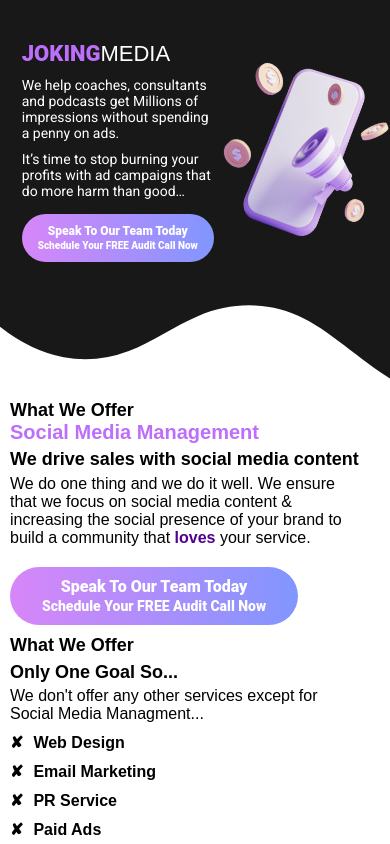
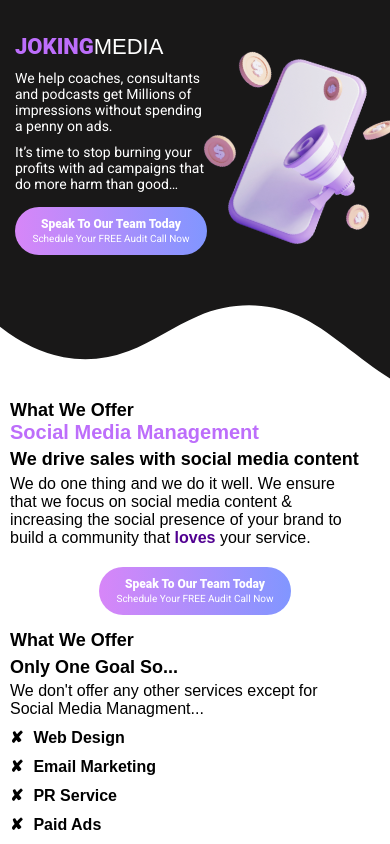
Before and after one commit to AdrianT18/JokingMedia, a React (Create React App) app: page / in a window 390 px wide. Built offline with nearby package versions, Linux system fonts and the light colour scheme.

Commit message:
fixed images, fixed buttons to look the same

```diff
--- a/src/App.js
+++ b/src/App.js
@@ -6,6 +6,7 @@ import './styles/strategy.css'
 import './styles/resultsSection2.css'
 import './styles/demoCall.css'
 import './styles/footer.css'
+import './styles/buttons.css'
 import Intro from './Components/Intro'
 import Offer from './Components/offer'
 import Results from './Components/results'
--- a/src/Components/Intro.js
+++ b/src/Components/Intro.js
@@ -1,4 +1,5 @@
 import React from "react";
+import {motion} from "framer-motion";
 import mobilePhone from "../images/phone.png";
 
 export default function Intro() {
@@ -12,10 +13,17 @@ export default function Intro() {
                 <p className="aboutUs-description-2">It’s time to stop burning your profits with ad campaigns
                     that do more harm than good…</p>
 
-                <a className="scrollDown" href="#calandly">
-                    <p className="button-1">Speak To Our Team Today <br/>
-                        <span className="bigger">Schedule Your FREE Audit Call Now</span></p>
-                </a>
+                <motion.div className="btn1"
+                            whileHover={{
+                                scale: 1.2,
+                                transition: {duration: 0.5},
+                            }}
+                            whileTap={{scale: 0.9}}>
+                    <a className="scrollDown" href="#calandly">
+                        <p className="button-1">Speak To Our Team Today <br/>
+                            <span className="bigger">Schedule Your FREE Audit Call Now</span></p>
+                    </a>
+                </motion.div>
             </div>
             <div className="phone"><img src={mobilePhone} className="mobilePhone-img"
                                         alt="A vector of a mobile phone"/></div>
--- a/src/Components/offer.js
+++ b/src/Components/offer.js
@@ -1,8 +1,5 @@
 import React from "react";
 import {motion} from "framer-motion";
-import {useEffect} from "react";
-import {useInView} from "react-intersection-observer"
-import {useAnimation} from "framer-motion";
 
 export default function Offer() {
     return (
@@ -33,12 +30,18 @@ export default function Offer() {
                     <li className="offer-list"><span className="offer-li">Paid Ads</span></li>
                 </ul>
             </motion.div>
-            <div className="offer-btn">
-                <a className="scrollDown-2" href="#calandly">
-                    <p className="button-2">Speak To Our Team Today <br/>
-                        <span className="bigger-2">Schedule Your FREE Audit Call Now</span></p>
+
+            <motion.div className="btn2"
+                 whileHover={{
+                     scale: 1.2,
+                     transition: {duration: 0.5},
+                 }}
+                 whileTap={{scale: 0.9}}>
+                <a className="scrollDown-1" href="#calandly">
+                    <p className="button-1">Speak To Our Team Today <br/>
+                        <span className="bigger">Schedule Your FREE Audit Call Now</span></p>
                 </a>
-            </div>
+            </motion.div>
             <div className="offer-wave">
                 <svg data-name="Layer 1" xmlns="http://www.w3.org/2000/svg" viewBox="0 0 1200 120"
                      preserveAspectRatio="none">
--- a/src/Components/results.js
+++ b/src/Components/results.js
@@ -60,12 +60,19 @@ export default function Results() {
                     order
                     to attract our target audience matched with a strategy to reach them organically.</p>
 
-                <div className="results-btn">
-                    <a className="scrollDown-3" href="#calandly">
-                        <p className="button-3">Speak To Our Team Today <br/>
-                            <span className="bigger-3">Schedule Your FREE Audit Call Now</span></p>
-                    </a></div>
-            </div>
+
+                <motion.div className="btn3"
+                            whileHover={{
+                                scale: 1.2,
+                                transition: {duration: 0.5},
+                            }}
+                            whileTap={{scale: 0.9}}>
+                    <a className="scrollDown-2" href="#calandly">
+                        <p className="button-1">Speak To Our Team Today <br/>
+                            <span className="bigger">Schedule Your FREE Audit Call Now</span></p>
+                    </a>
+                </motion.div>
+
                 <div className="results-top-wave">
                     <svg data-name="Layer 1" xmlns="http://www.w3.org/2000/svg" viewBox="0 0 1200 120"
                          preserveAspectRatio="none">
@@ -83,6 +90,7 @@ export default function Results() {
                             className="shape-fill"></path>
                     </svg>
                 </div>
+            </div>
         </section>
 )
 }
--- a/src/Components/strategy.js
+++ b/src/Components/strategy.js
@@ -64,10 +64,18 @@ export default function Strategy() {
                 <div className="strat1-img">
                     <img className="calling-img" src={calling}
                          alt="people connected around a mobile phone"/>
-                    <a className="scrollDown-4" href="#calandly">
-                        <p className="button-4">Speak To Our Team Today <br/>
-                            <span className="bigger-4">Schedule Your FREE Audit Call Now</span></p>
-                    </a>
+
+                    <motion.div className="btn4"
+                                whileHover={{
+                                    scale: 1.2,
+                                    transition: {duration: 0.5},
+                                }}
+                                whileTap={{scale: 0.9}}>
+                        <a className="scrollDown-3" href="#calandly">
+                            <p className="button-3">Speak To Our Team Today <br/>
+                                <span className="bigger">Schedule Your FREE Audit Call Now</span></p>
+                        </a>
+                    </motion.div>
                 </div>
             </div>
             <div className="step-2" >
--- a/src/styles/Intro.css
+++ b/src/styles/Intro.css
@@ -21,7 +21,6 @@ html, body {
 .header, .offer, .results, .results-2 {
     align-items: center;
 }
-
 
 /* Header section Main*/
 .header {
@@ -47,51 +46,26 @@ html, body {
     font-family: "Roboto Black", sans-serif;
     font-weight: bold;
     color: #BD6EFB;
-    font-size: 4.375rem;
+    font-size: 3.125rem;
 }
 
 .white {
     font-family: "Roboto ", sans-serif;
     color: white;
-    font-size: 4.375rem;
+    font-size: 3.125rem;
 }
 
 .aboutUs-description-1, .aboutUs-description-2 {
     color: white;
-    max-width: 40rem;
+    max-width: 30rem;
     font-family: "Roboto", sans-serif;
-    font-size: 1.875rem;
+    font-size: 1.75rem;
     margin: 0;
 }
 
 .aboutUs-description-1 {
     margin-bottom: 30px;
     margin-top: 20px;
-}
-
-.scrollDown, .scrollDown-2 {
-    display: flex;
-    flex-direction: column;
-    border: 0;
-    border-radius: 2rem;
-    max-width: 30rem;
-    background-image: linear-gradient(to right, #D786F8, #8196FF);
-}
-
-.scrollDown {
-    margin-top: 50px;
-}
-
-.button-1 {
-    margin: 10px;
-    font-family: "Roboto Black", sans-serif;
-    font-size: 1.75rem;
-    color: white;
-    text-align: center;
-}
-
-.bigger {
-    font-size: 1.125rem;
 }
 
 a:link {
@@ -111,8 +85,9 @@ a:active {
 }
 
 .mobilePhone-img {
-    max-width: 100vw;
-    max-height: 50vh;
+    width: 100%;
+    max-width: 30rem;
+    height: auto;
     transform: rotate(20deg);
     position: -webkit-sticky;
 }
@@ -142,23 +117,10 @@ a:active {
         margin: 10px 0 0;
     }
 
-    .button-1 {
-        font-size: 0.75rem;
-        margin: 10px;
-    }
-
-    .bigger {
-        font-size: 0.625rem;
-    }
-
-    .scrollDown {
-        margin-top: 15px;
-        width: 12rem;
-    }
-
     .mobilePhone-img {
-        width: 40vw;
-        height: 20vh;
+        width: 100%;
+        max-width: 15rem;
+        height: auto;
         position: -webkit-sticky;
     }
 }
@@ -191,8 +153,9 @@ a:active {
     }
 
     .mobilePhone-img {
-        max-width: 60vw;
-        max-height: 60vh;
+        width: 100%;
+        max-width: 30rem;
+        height: auto;
         transform: rotate(20deg);
         position: -webkit-sticky;
     }
--- /dev/null
+++ b/src/styles/buttons.css
@@ -0,0 +1,113 @@
+.scrollDown,.scrollDown-1,.scrollDown-2,.scrollDown-3 {
+    display: flex;
+    flex-direction: column;
+    border: 0;
+    border-radius: 2rem;
+    background-image: linear-gradient(to right, #D786F8, #8196FF);
+    width: 30rem;
+}
+
+.button-1{
+    margin: 1rem;
+    font-family: "Roboto Black", sans-serif;
+    font-size: 1.5rem;
+    color: white;
+    text-align: center;
+}
+
+.bigger {
+    font-family: "Roboto", sans-serif;
+    font-size: 1.2rem;
+}
+
+.btn1 {
+    display: flex;
+    justify-content: center;
+    margin-top: 3.125rem;
+}
+.btn2{
+    display: flex;
+    justify-content: center;
+}
+
+.btn3 {
+    display: flex;
+    justify-content: center;
+    margin-top: 1.5rem;
+}
+
+/*Button 4*/
+.scrollDown-3 {
+    display: flex;
+    flex-direction: column;
+    border: 0;
+    border-radius: 2rem;
+    background-image: linear-gradient(to right, #D786F8, #8196FF);
+    width: 25rem;
+    margin-top: 2rem;
+}
+
+.button-3 {
+    margin: 1rem;
+    font-family: "Roboto Black", sans-serif;
+    font-size: 1.2rem;
+    color: white;
+    text-align: center;
+}
+
+.bigger-3 {
+    font-family: "Roboto", sans-serif;
+    font-size: 1rem;
+}
+
+
+
+@media only screen and (max-width: 480px) {
+    /*Buttons*/
+    .scrollDown, .scrollDown-1, .scrollDown-2, .scrollDown-3 {
+        margin-top: 15px;
+        margin-bottom: 15px;
+        width: 12rem;
+    }
+
+    .button-1,.button-2,.button-3 {
+        margin: 10px;
+        font-size: 0.75rem;
+    }
+
+    .bigger,.bigger-2 {
+        font-size:0.625rem;
+    }
+    /*Button 1*/
+    .btn1 {
+        margin-top: 0;
+    }
+
+    /*Button 2*/
+    .btn2 {
+        display: flex;
+        justify-content: center;
+    }
+    /*Button 3*/
+    .btn3 {
+        margin-top:0;
+    }
+    /*Button 4*/
+
+}
+
+@media only screen and (min-device-width: 1200px) and (max-device-width: 1600px) {
+    .scrollDown {
+        margin-top: 15px;
+        width: 12rem;
+    }
+
+    .button-1 {
+        font-size: 0.75rem;
+        margin: 10px;
+    }
+
+    .bigger {
+        font-size: 0.625rem;
+    }
+}
--- a/src/styles/offer.css
+++ b/src/styles/offer.css
@@ -71,29 +71,6 @@
     font-weight: bold;
     color: #510091;
 }
-
-.offer-btn {
-    margin-top: 10px;
-    margin-bottom: 10px;
-}
-
-.scrollDown-2 {
-    width: 60rem;
-}
-
-.button-2 {
-    margin: 10px;
-    font-family: "Roboto Black", sans-serif;
-    font-weight: bold;
-    font-size: 1.625rem;
-    color: white;
-    text-align: center;
-}
-
-.bigger-2 {
-    font-size: 1.375rem;
-}
-
 #noOffer {
     font-family: "Montserrat ExtraBold", sans-serif;
     font-size: 1.75rem;
@@ -156,19 +133,6 @@
         margin-top: 4px;
         margin-right: 0;
         max-width: 22rem;
-    }
-    .button-2 {
-        font-size: 1rem;
-        margin: 10px;
-    }
-
-    .bigger-2 {
-        font-size: 0.875rem;
-    }
-
-    .scrollDown-2 {
-        margin-top: 5px;
-        width: 18rem;
     }
 
     .offer-box2 {
@@ -233,18 +197,6 @@
         font-size: 1.5rem;
     }
 
-    .button-2 {
-        font-size: 1.625rem;
-    }
-
-    .bigger-2 {
-        font-size: 0.875rem;
-    }
-
-    .scrollDown-2 {
-        max-width: 30rem;
-    }
-
     #list {
         font-size: 1.5rem;
     }
```
Also changed, not shown: src/Components/demoCall.js (+4 -4 lines), src/styles/results.css (+6 -46 lines), src/styles/strategy.css (+24 -64 lines). Lines whose indentation alone changed are shown as unchanged.
